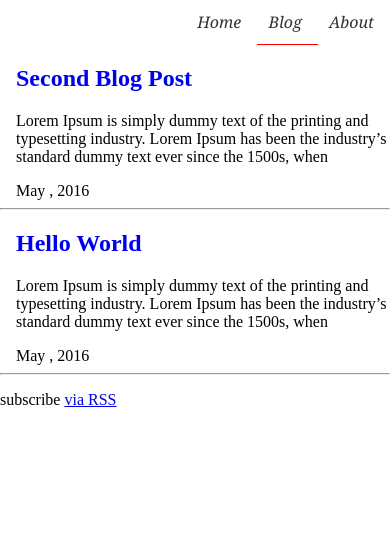
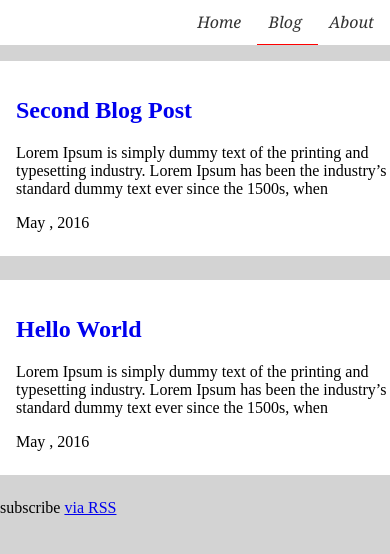
Before and after one commit to szaman19/szaman19.github.io, a Jekyll site: the page built from blog/index.html, in a window 390 px wide. Shown: the top 554 px of the page. Built offline with Jekyll 4.4.1, drawn with Linux system fonts in a browser that asks for light colours.

Commit message:
blog page mobile update

```diff
--- a/_sass/_layout.scss
+++ b/_sass/_layout.scss
@@ -10,10 +10,15 @@
 }
 
 @include media-query($on-small-device){
+  body{
+    background-color: #d3d3d3;
+  }
   #page{
     width: 100%;
     height: 100%;
     margin: 0px 0px;
+    // background-color: Gray;
+
 
     .blog{
       width: 100%;
@@ -33,6 +38,11 @@
             list-style: none;
             li{
               text-decoration: none;
+              background-color: white;
+              padding-bottom: 1.5em;
+              padding-top: 1em;
+              margin-top: 1em;
+              margin-bottom: 1.5em;
               .blog-post{
                 padding-left: 1em;
                 h2{
--- a/blog/index.html
+++ b/blog/index.html
@@ -28,7 +28,7 @@ title: Blog
                   <span class="post-meta">{{ post.date | date: "%b , %Y" }}</span>
               </div>
             </li>
-            <hr>
+            <!-- <hr> -->
           {% endfor %}
         </ul>
         <p class="rss-subscribe">subscribe <a href="{{ "/feed.xml" | prepend: site.baseurl }}">via RSS</a></p>
--- a/css/styles.scss
+++ b/css/styles.scss
@@ -65,6 +65,7 @@ $link-decoration-disabled: none;
 @mixin nav(){
   nav{
     width: 100%;
+    background-color: white;
     .nav-bar{
       width: 100%;
       ul{
```
